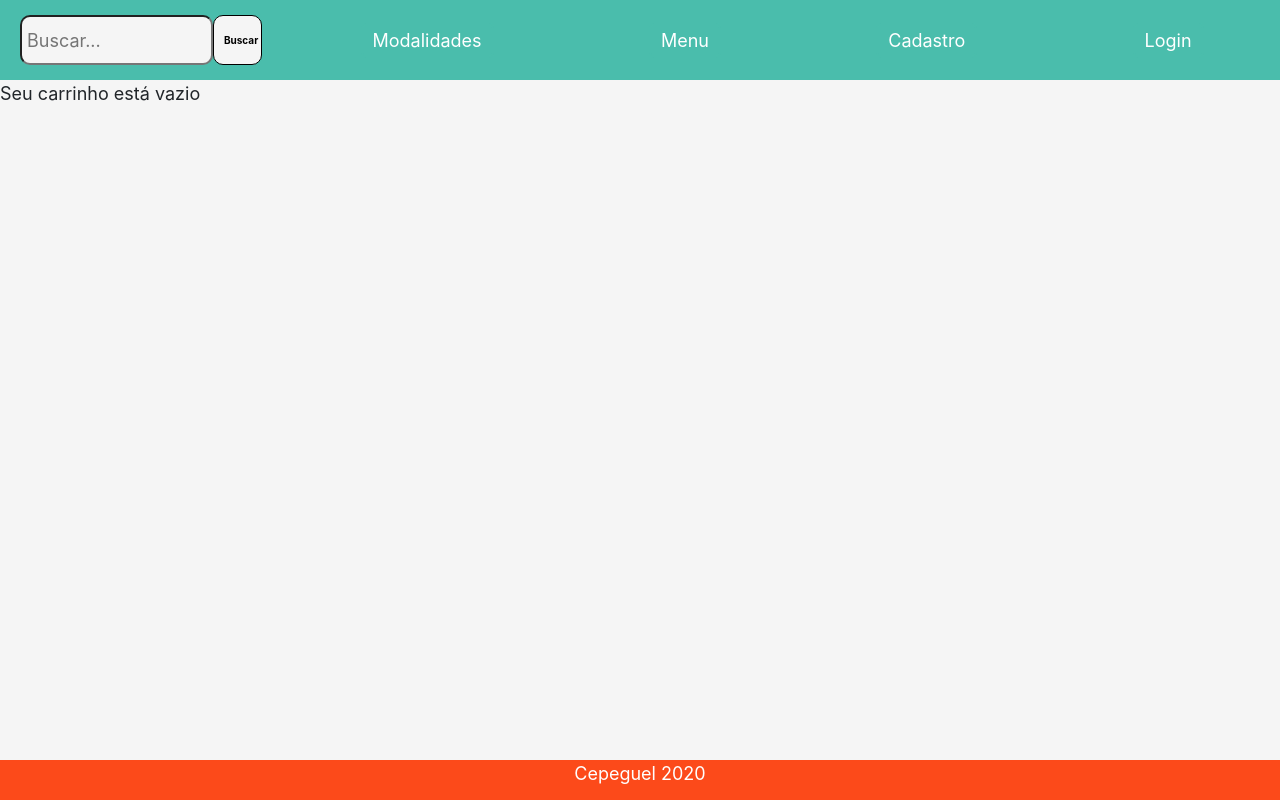
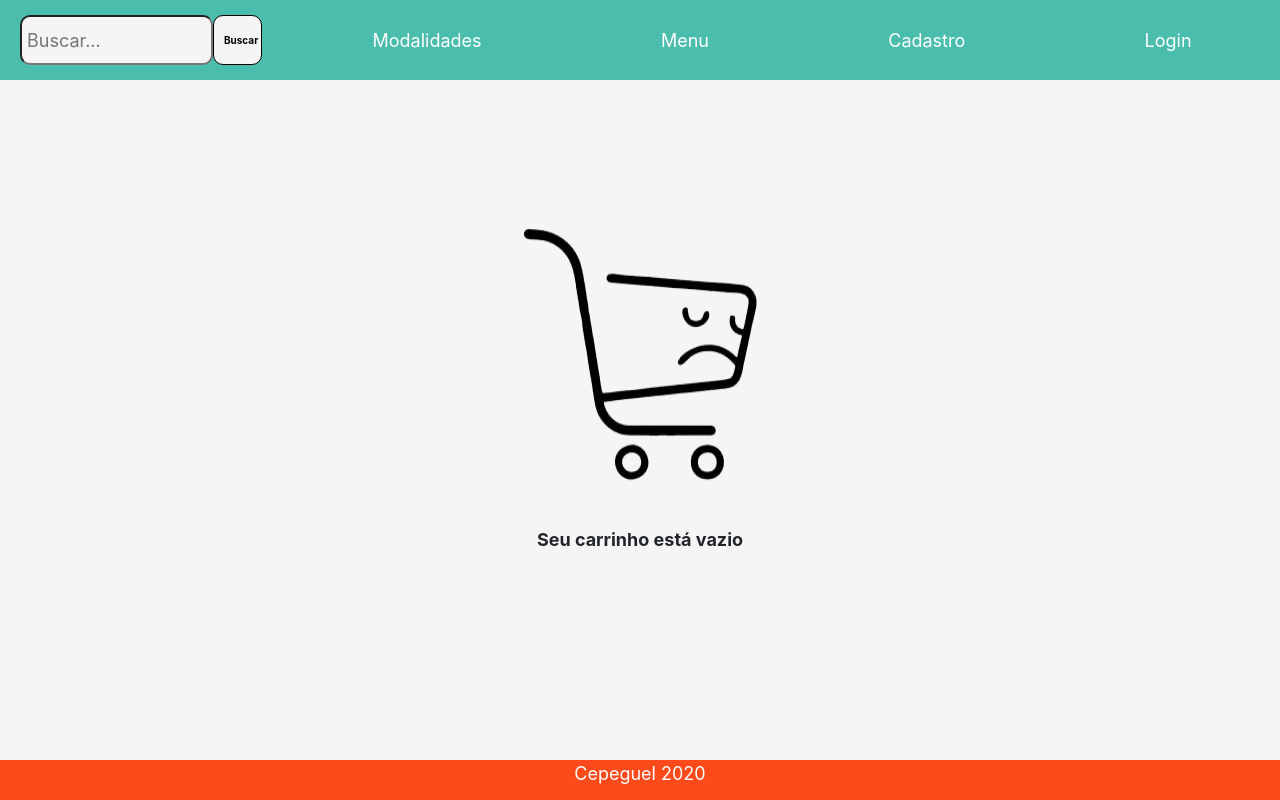
Before and after one commit to L-Fiori/cepeguel, a Django app: template carrinho/templates/carrinho/cestadeprodutos.html in a window 1280 px wide. Run offline with Django 3.2, Linux system fonts and the light colour scheme; the template is opened without the code that fills it: values that come from a table or form of the project are taken from there, others are empty; data comes from the database, SQL or seed files in the repository; both versions use the stored data as it was after the commit; some libraries are stand-ins or nearby versions.

Commit message:
Carrinho vazio adicionado

```diff
--- a/carrinho/templates/carrinho/cestadeprodutos.html
+++ b/carrinho/templates/carrinho/cestadeprodutos.html
@@ -1,4 +1,5 @@
 {% extends 'core/base.html' %}
+{% load static %}
 {% block content %}
 
 <title>Cesta de produtos</title>
@@ -33,7 +34,10 @@
           <button class="botao botao1vermelho" onclick="document.location='{% url "carrinho:aluguel_carrinho" %}'", style="width:20%;height:5%;margin-left:40%;border:1px solid black">Alugar</button>
         </div>
     {% else %}
-        Seu carrinho está vazio
+    <div style='text-align:center;margin-top:10%'>
+      <img src="{% static 'core/imagens/carrinhovazio.png' %}" alt=CEPEguel style="width:400px;height:292px;"">
+      <div style='margin-top:2%'><b>Seu carrinho está vazio</b></div>
+    </div>
     {% endif %}
 
 
```
Also changed, not shown: core/static/core/imagens/carrinhovazio.png (added), db.sqlite3.
